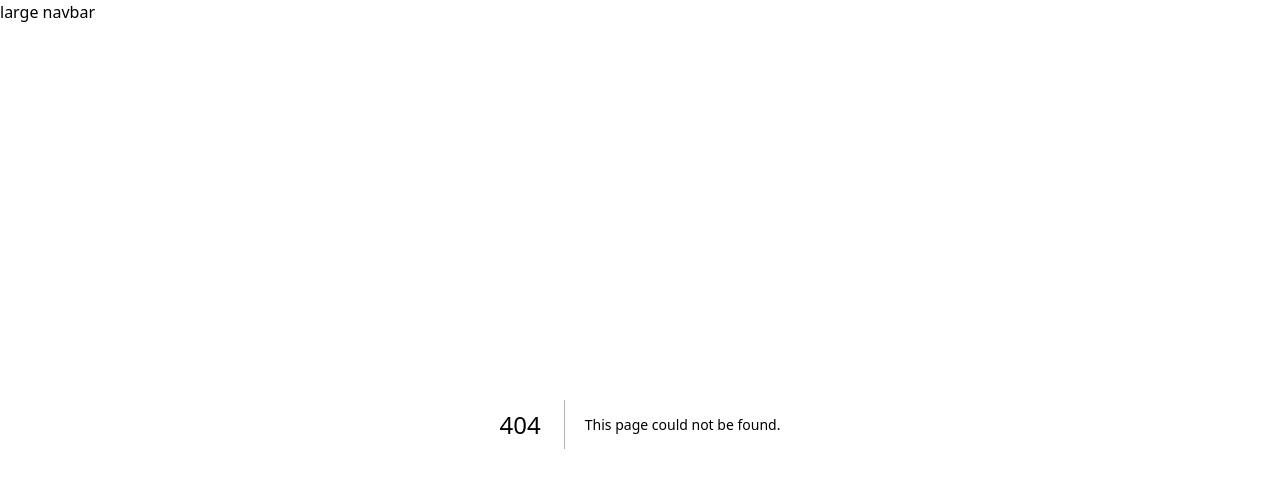
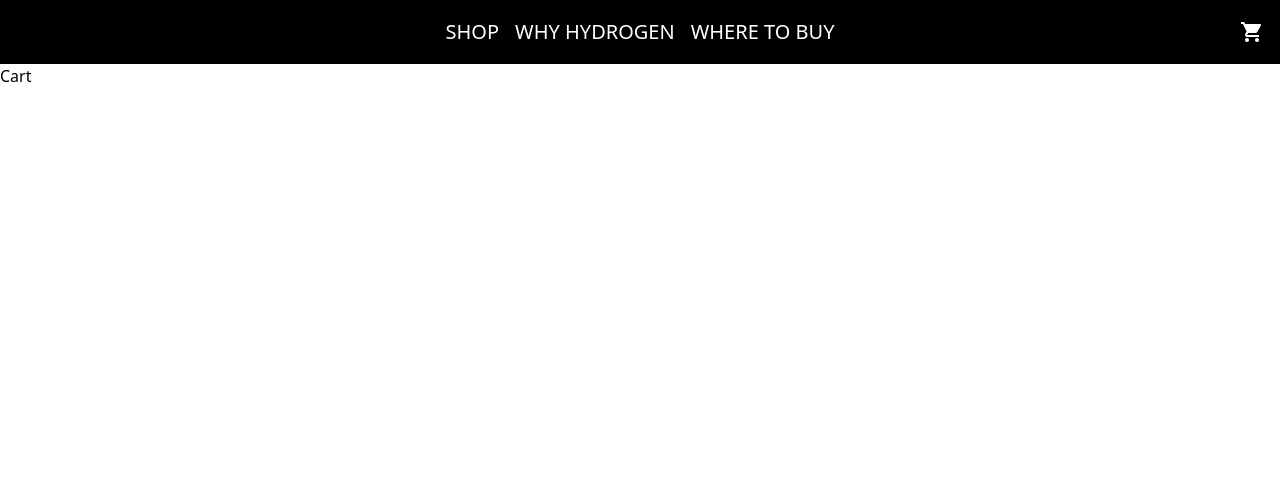
Before and after one commit to RabowNicholas/h1-website, a Next.js app: page /cart in a window 1280 px wide. Before the commit this address had no page. Shown: the top 488 px of the page. Built offline with nearby package versions, Linux system fonts and the light colour scheme.

Commit message:
navbar imp

```diff
--- a/app/_components/Navbar.tsx
+++ b/app/_components/Navbar.tsx
@@ -1,12 +1,15 @@
-import DrawerMenu from "./DrawerMenu";
+import LargeNavbar from "./large/LargeNavbar";
+import DrawerMenu from "./small/DrawerMenu";
 
 export default function Navbar() {
   return (
     <div>
-      <div className="sm:block md:hidden lg:hidden">
+      <div className="flex justify-between sm:block md:hidden lg:hidden">
         <DrawerMenu />
       </div>
-      <div className="sm:hidden md:block lg:block"> large navbar</div>
+      <div className="sm:hidden md:block lg:block">
+        <LargeNavbar />
+      </div>
     </div>
   );
 }
--- /dev/null
+++ b/app/_components/large/LargeNavbar.tsx
@@ -0,0 +1,19 @@
+import Link from "next/link";
+import ShoppingCart from "@mui/icons-material/ShoppingCart";
+
+export default function LargeNavbar() {
+  return (
+    <div className="flex items-center justify-between bg-black w-full h-16 text-white px-4">
+      <div className="flex-1"></div>
+      <div className="flex gap-4 justify-center flex-3 uppercase text-xl">
+        <Link href="/">shop</Link>
+        <Link href="/">why hydrogen</Link>
+        <Link href="/">where to buy</Link>
+      </div>
+
+      <div className="flex-1 flex justify-end">
+        <ShoppingCart />
+      </div>
+    </div>
+  );
+}
--- a/app/_components/DrawerMenu.tsx
+++ b/app/_components/small/DrawerMenu.tsx
@@ -8,6 +8,7 @@ import Drawer from "@mui/material/Drawer";
 import List from "@mui/material/List";
 import ListItemText from "@mui/material/ListItemText";
 import Link from "next/link";
+import ShoppingCart from "@mui/icons-material/ShoppingCart";
 
 export default function DrawerMenu() {
   const [drawerOpen, setDrawerOpen] = useState(false);
@@ -39,7 +40,7 @@ export default function DrawerMenu() {
   return (
     <>
       <AppBar className="bg-black" position="static">
-        <Toolbar>
+        <Toolbar className="flex justify-between">
           <IconButton
             edge="start"
             color="inherit"
@@ -48,6 +49,9 @@ export default function DrawerMenu() {
           >
             <MenuIcon />
           </IconButton>
+          <Link href="/cart">
+            <ShoppingCart />
+          </Link>
         </Toolbar>
       </AppBar>
       <Drawer anchor="left" open={drawerOpen} onClose={toggleDrawer(false)}>
--- /dev/null
+++ b/app/cart/page.tsx
@@ -0,0 +1,3 @@
+export default function Cart() {
+  return <div>Cart</div>;
+}
```
